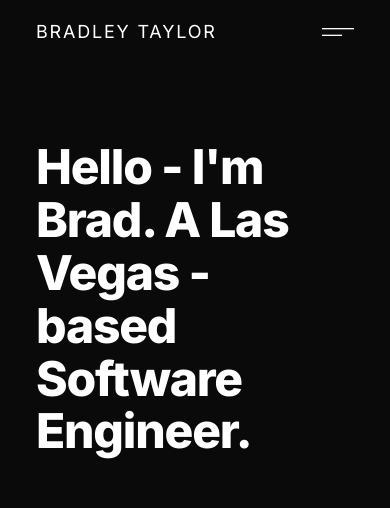
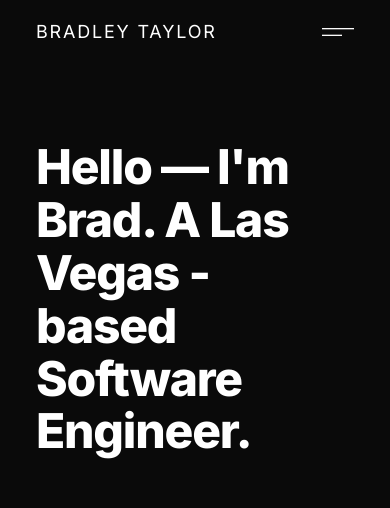
Before and after one commit to BradleyRobertTaylor/portfolio, a Next.js app: page / in a window 390 px wide. Shown: the top 508 px of the page. Built offline with nearby package versions, Linux system fonts and the light colour scheme.

Commit message:
Update resume. Only use long dash on home page.

```diff
--- a/src/components/HomePageHero.tsx
+++ b/src/components/HomePageHero.tsx
@@ -19,17 +19,12 @@ export function HomePageHero() {
         }}
         className="flex flex-col column justify-around gap-12 md:max-w-[70%]"
       >
-        <h1 className="sr-only">
-          Hey, I&apos;m Bradley Taylor. a full stack software engineer. I&apos;m
-          one of the creators of SmoothSail, a feature flag management tool.
-        </h1>
-        <p className="font-extrabold text-5xl lg:text-[4rem] xl:text-[5rem] leading-[1.1em] tracking-tight">
-          Hello <span className="md:hidden">-</span>
-          <span className="hidden md:inline">&#8212;</span> I&apos;m Brad.
+        <h1 className="font-extrabold text-5xl lg:text-[4rem] xl:text-[5rem] leading-[1.1em] tracking-tight">
+          Hello <span>&#8212;</span> I&apos;m Brad.
           <br className="hidden md:inline" /> A Las Vegas - based{" "}
           <br className="hidden md:inline" />
           Software Engineer.
-        </p>
+        </h1>
         <p className="lg:w-[90%] 2xl:w-[70%] font-semibold text-xl lg:text-2xl text-neutral-500 dark:text-neutral-300">
           Recently I built{" "}
           <Link
```
Also changed, not shown: 1 other file (tests, documents, lock files or other folders).
